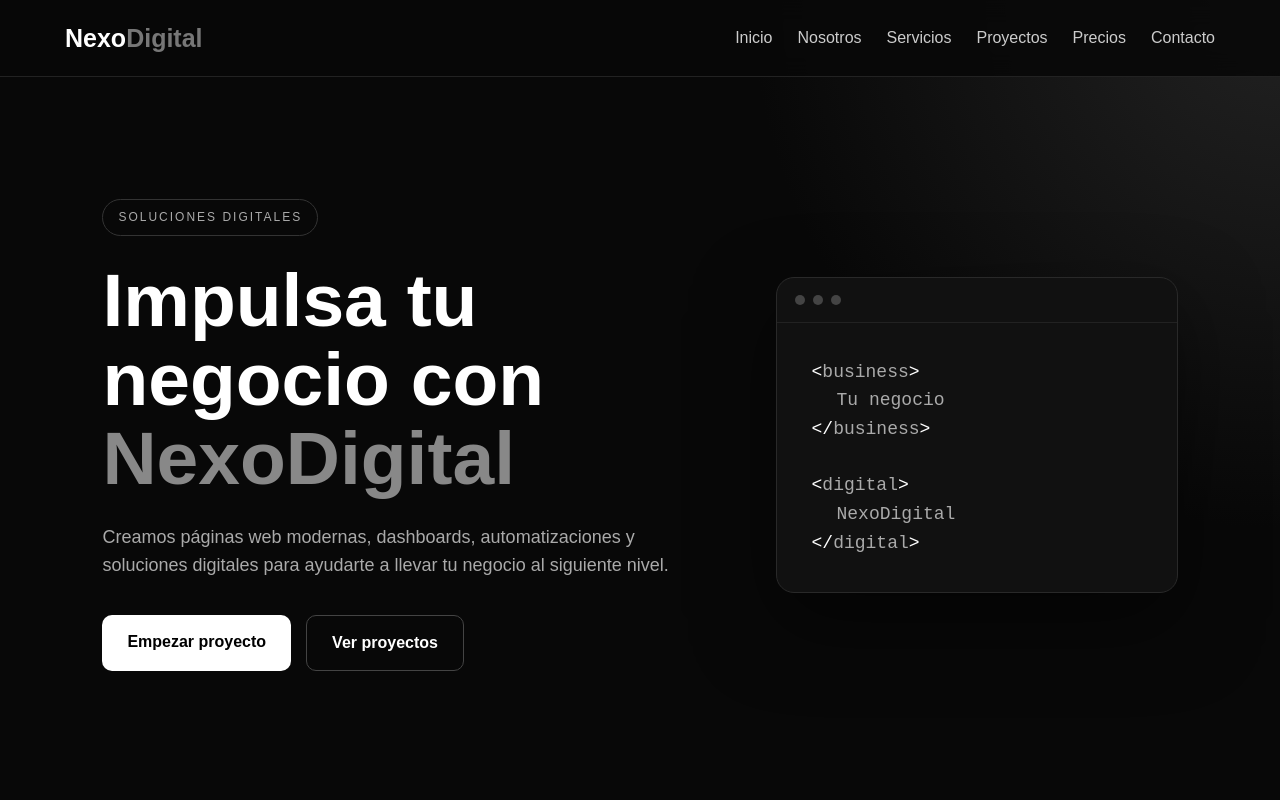
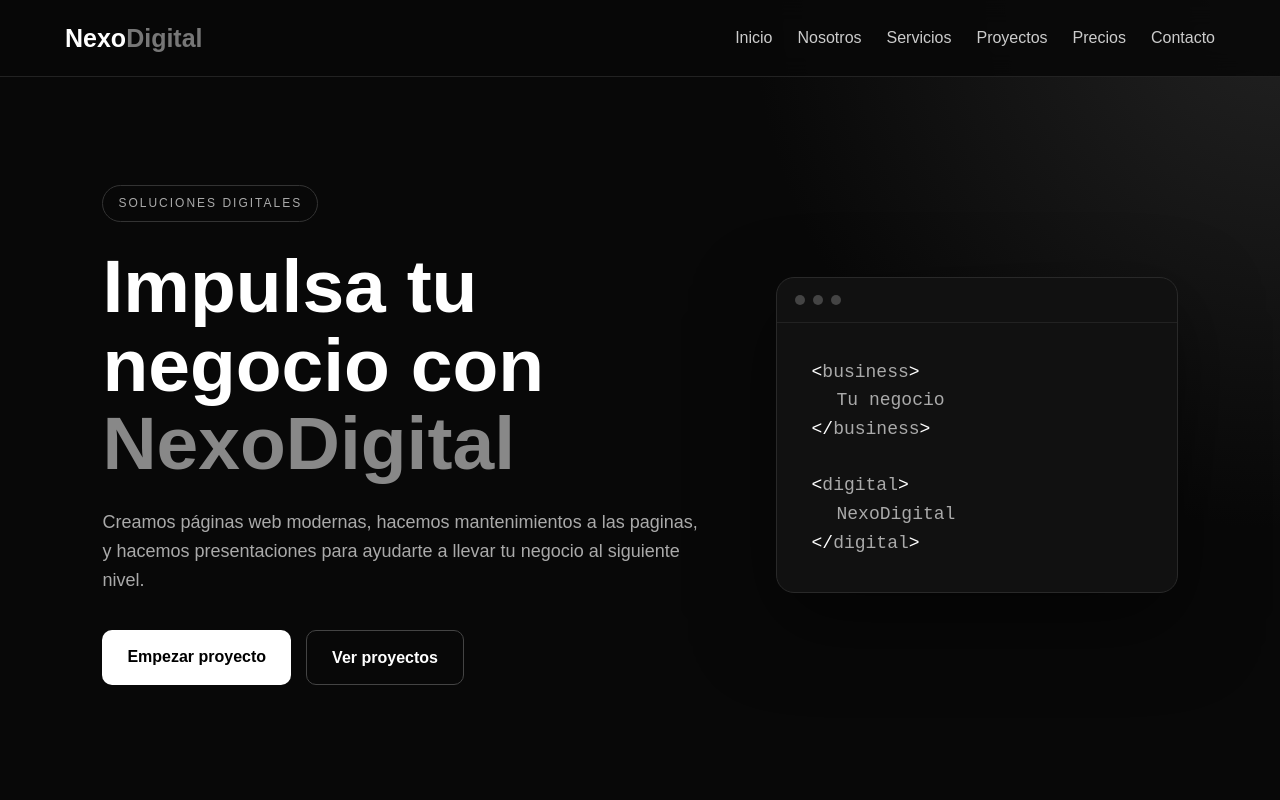
Before and after one commit to delandelbrayan-bit/NexoDigital, a plain HTML site: page index.html in a window 1280 px wide. Shown: the top 800 px of the page. Drawn offline with Linux system fonts and the light colour scheme.

Commit message:
Revise index.html for content and layout improvements
Updated the content of the index.html file to enhance the description of services and improve the overall layout.

```diff
--- a/index.html
+++ b/index.html
@@ -87,8 +87,8 @@
                 </h1>
 
                 <p>
-                    Creamos páginas web modernas, dashboards,
-                    automatizaciones y soluciones digitales
+                    Creamos páginas web modernas, hacemos mantenimientos a las paginas,
+                    y hacemos presentaciones
                     para ayudarte a llevar tu negocio al siguiente nivel.
                 </p>
 
```
